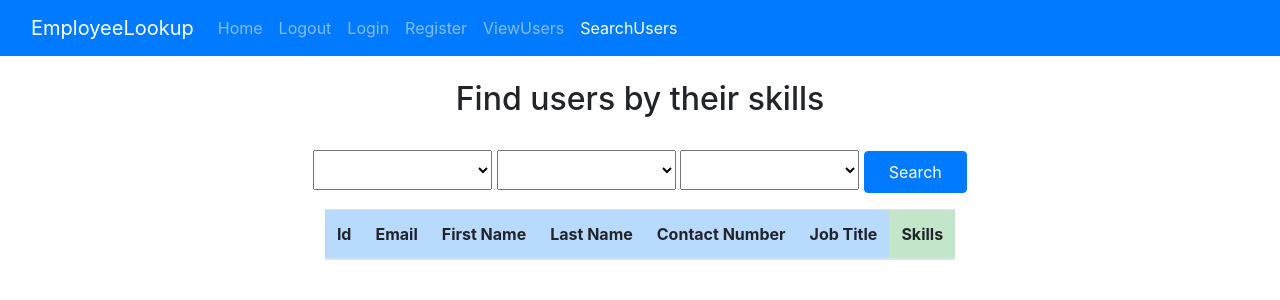
After one commit to TriplePP/EmployeeLookUp, a Flask app: page /search-users in a window 1280 px wide. The commit adds this page. Shown: the top 300 px of the page. Run offline with Flask 3, Linux system fonts and the light colour scheme; a user stored in the database is signed in; lists and menus that the app fills with data are empty; some libraries are stand-ins or nearby versions.

Commit message:
Add completed search user page

```diff
--- a/app.py
+++ b/app.py
@@ -5,5 +5,7 @@ from flask_migrate import Migrate
 app = create_app()
 migrate = Migrate(app, db)
 
+
+
 if __name__ == '__main__':
     app.run(debug=True)
--- a/website/routes.py
+++ b/website/routes.py
@@ -1,12 +1,11 @@
-import json
-
 from flask import Blueprint, render_template, request, redirect, url_for, flash
 from flask_bcrypt import check_password_hash
 from flask_login import login_user, logout_user, login_required, current_user
 
 from website import bcrypt, db
+from website.enums import JobRoles, Skills
 from website.forms import RegistrationForm, LoginForm
-from website.models import User, Job, JobRoles
+from website.models import User, Job
 
 main = Blueprint('main', __name__)
 
@@ -19,7 +18,12 @@ def home():
         user = User.query.filter_by(id=current_user.id).first()
         update_user(user)
         return redirect(url_for('main.home'))
-    return render_template("home.html", user=current_user, job_roles=JobRoles, jobs=Job.query.all(), is_home=True)
+    return render_template("home.html",
+                           user=current_user,
+                           job_roles=JobRoles,
+                           jobs=Job.query.all(),
+                           is_home=True,
+                           skills=Skills)
 
 
 @main.route('/register', methods=['GET', 'POST'])
@@ -28,9 +32,6 @@ def register():
     if request.method == "POST":
         if form.is_submitted():
             existing_user = User.query.filter_by(email=form.email.data).first()
-            job_title = request.form['job_title']
-            job = Job.query.filter_by(title=job_title).first()
-            job_id = job.id
             if existing_user:
                 flash('Email already registered', 'error')
                 return redirect(url_for('main.register'))
@@ -73,7 +74,7 @@ def logout():
 
 
 # The create job and delete job routes were created to add and delete jobs via the command line.
-# They are not for the user.
+# They are not for the use and will be removed in the final project
 @main.route('/create-job', methods=['POST'])
 def create_job():
     data = request.get_json()
@@ -101,12 +102,36 @@ def delete_job():
 
 
 @main.route('/view-users', methods=['GET', 'POST'])
-def admin_tasks():
+def view_users():
     if not current_user.is_admin:
         flash('Please log in as an administrator to view this page', 'error')
         return redirect(url_for('main.login'))
+    return render_template('view-users.html', users=User.query.all())
 
-    return render_template('view-users.html', users=User.query.all())
+
+@main.route('/search-users', methods=['GET', 'POST'])
+def search_users():
+    if not current_user.is_admin:
+        flash('Please log in as an administrator to view this page', 'error')
+        return redirect(url_for('main.login'))
+    if request.method == "POST":
+        # Using a ternary operator here to convert null values to empty strings
+        skill_1 = request.form['skill_1'] if request.form['skill_1'] else ''
+        skill_2 = request.form['skill_2'] if request.form['skill_2'] else ''
+        skill_3 = request.form['skill_3'] if request.form['skill_3'] else ''
+        filtered_users = []
+        for user in User.query.all():
+            # The skills above can be null values and the __contains__ method below will return true
+            # This allows the user to leave empty fields in the search
+            if (user.__str__().__contains__(skill_1) and
+                    user.__str__().__contains__(skill_2) and
+                    user.__str__().__contains__(skill_3)):
+                filtered_users.append(user)
+        if filtered_users.__len__() == 0:
+            flash('Sorry there are no users with those skills', category='error')
+        else:
+            return render_template('search-users.html', skills=Skills, users=filtered_users)
+    return render_template('search-users.html', skills=Skills)
 
 
 @main.route('/view-record/<int:user_id>/update', methods=['GET', 'POST'])
@@ -115,28 +140,21 @@ def view_record(user_id: int):
     if request.method == "POST":
         update_user(user)
         return redirect(url_for('main.view_record', user_id=user_id))
-    return render_template("home.html", user=user, job_roles=JobRoles, jobs=Job.query.all(), is_home=False)
+    return render_template("home.html",
+                           user=user,
+                           job_roles=JobRoles,
+                           jobs=Job.query.all(),
+                           is_home=False,
+                           skills=Skills)
 
 
 def update_user(user):
-    print(user)
-    print("TEST")
-    print(request)
-    print(request.form)
-    print(request.form['last_name'])
-    new_first_name = request.form['first_name']
-    new_last_name = request.form['last_name']
-    new_email = request.form['email']
-    new_contact_number = request.form['contact_number']
+    user_fields = ['first_name', 'last_name', 'email', 'contact_number', 'skill_1', 'skill_2', 'skill_3']
+    for field in user_fields:
+        new_value = request.form[field]
+        if new_value:
+            setattr(user, field, new_value)
     job_title = request.form['job_title']
-    if new_first_name:
-        user.first_name = new_first_name
-    if new_last_name:
-        user.last_name = new_last_name
-    if new_email:
-        user.email = new_email
-    if new_contact_number:
-        user.contact_number = new_contact_number
     if job_title:
         job = Job.query.filter_by(job_title=job_title).first()
         job_id = job.id
--- a/website/templates/base.html
+++ b/website/templates/base.html
@@ -31,7 +31,7 @@
                     <a {% block home %}class="nav-link active"{% endblock %} href="/">Home</a>
                 </li>
                 <li class="nav-item">
-                    <a class="nav-link" href="/login">Logout</a>
+                    <a class="nav-link" href="/logout">Logout</a>
                 </li>
                 <li class="nav-item">
                     <a {% block login %}class="nav-link"{% endblock %} href="/login">Login</a>
@@ -41,6 +41,9 @@
                 </li>
                 <li class="nav-item">
                     <a {% block admin %}class="nav-link"{% endblock %} href="/view-users">ViewUsers</a>
+                </li>
+                <li class="nav-item">
+                    <a {% block search_users %}class="nav-link"{% endblock %} href="/search-users">SearchUsers</a>
                 </li>
             </ul>
         </div>
--- /dev/null
+++ b/website/templates/search-users.html
@@ -0,0 +1,87 @@
+{% extends "base.html" %}
+{% block title %}Admin{% endblock %}
+{% block search_users %}class="nav-link active"{% endblock %}
+{% block home %}class="nav-link"{% endblock %}
+
+{% block content %}
+
+    <h2 class="text-center p-4">Find users by their skills</h2>
+    <form method="POST" action="/search-users" class="container text-center">
+        <select class="form-select py-2" name="skill_1" id="skill_1">
+            <option selected></option>
+            <option>{{ skills.JAVA.value }}</option>
+            <option>{{ skills.PYTHON.value }}</option>
+            <option>{{ skills.TYPESCRIPT.value }}</option>
+            <option>{{ skills.AWS.value }}</option>
+            <option>{{ skills.GIT.value }}</option>
+            <option>{{ skills.CUSTOMER_SERVICE.value }}</option>
+            <option>{{ skills.PROJECT_MANAGEMENT.value }}</option>
+            <option>{{ skills.GRAPHIC_DESIGN.value }}</option>
+            <option>{{ skills.PHOTOGRAPHY.value }}</option>
+            <option>{{ skills.DATA_ANALYTICS.value }}</option>
+        </select>
+        <select class="form-select py-2" name="skill_2" id="skill_2">
+            <option selected></option>
+            <option>{{ skills.JAVA.value }}</option>
+            <option>{{ skills.PYTHON.value }}</option>
+            <option>{{ skills.TYPESCRIPT.value }}</option>
+            <option>{{ skills.AWS.value }}</option>
+            <option>{{ skills.GIT.value }}</option>
+            <option>{{ skills.CUSTOMER_SERVICE.value }}</option>
+            <option>{{ skills.PROJECT_MANAGEMENT.value }}</option>
+            <option>{{ skills.GRAPHIC_DESIGN.value }}</option>
+            <option>{{ skills.PHOTOGRAPHY.value }}</option>
+            <option>{{ skills.DATA_ANALYTICS.value }}</option>
+        </select>
+        <select class="form-select py-2" name="skill_3" id="skill_3">
+            <option selected></option>
+            <option>{{ skills.JAVA.value }}</option>
+            <option>{{ skills.PYTHON.value }}</option>
+            <option>{{ skills.TYPESCRIPT.value }}</option>
+            <option>{{ skills.AWS.value }}</option>
+            <option>{{ skills.GIT.value }}</option>
+            <option>{{ skills.CUSTOMER_SERVICE.value }}</option>
+            <option>{{ skills.PROJECT_MANAGEMENT.value }}</option>
+            <option>{{ skills.GRAPHIC_DESIGN.value }}</option>
+            <option>{{ skills.PHOTOGRAPHY.value }}</option>
+            <option>{{ skills.DATA_ANALYTICS.value }}</option>
+        </select>
+
+
+        <button type="submit" class="btn btn-primary px-4 py-2 mx-auto">Search</button>
+    </form>
+    <div class="row justify-content-center p-3">
+        <div class="col-auto">
+            <table class="table table-hover table-responsive">
+                <thead>
+                <tr>
+                    <th class="table-primary">Id</th>
+                    <th class="table-primary">Email</th>
+                    <th class="table-primary">First Name</th>
+                    <th class="table-primary">Last Name</th>
+                    <th class="table-primary">Contact Number</th>
+                    <th class="table-primary">Job Title</th>
+                    <th colspan="3" class="text-center table-success">Skills</th>
+                </tr>
+                </thead>
+                <tbody>
+                {% for user in users %}
+                    <tr class="cursor-pointer">
+                        <td>{{ user.id }}</td>
+                        <td><a href="{{ url_for('main.view_record', user_id=user.id) }}">{{ user.email }}</a></td>
+                        <td>{{ user.first_name }}</td>
+                        <td>{{ user.last_name }}</td>
+                        <td>{{ user.contact_number }}</td>
+                        <td>{{ user.skill_1 }}</td>
+                        <td>{{ user.skill_2 }}</td>
+                        <td>{{ user.skill_3 }}</td>
+                        <td>{{ user.job.job_title }}</td>
+                    </tr>
+                {% endfor %}
+                </tbody>
+            </table>
+        </div>
+    </div>
+
+
+{% endblock %}
--- a/website/templates/view-users.html
+++ b/website/templates/view-users.html
@@ -10,7 +10,7 @@
         <table class="table table-hover w-50 mx-auto">
             <thead>
             <tr class="table-primary">
-                <th >Id</th>
+                <th>Id</th>
                 <th>Email</th>
                 <th>First Name</th>
                 <th>Last Name</th>
@@ -22,11 +22,11 @@
             {% for user in users %}
                 <tr class="cursor-pointer">
                     <td>{{ user.id }}</td>
-                    <td><a  href="{{ url_for('main.view_record', user_id=user.id) }}">{{ user.email }}</a></td>
+                    <td><a href="{{ url_for('main.view_record', user_id=user.id) }}">{{ user.email }}</a></td>
                     <td>{{ user.first_name }}</td>
                     <td>{{ user.last_name }}</td>
                     <td>{{ user.contact_number }}</td>
-                    <td>Job goes here</td>
+                    <td>{{ user.job.job_title }}
                 </tr>
             {% endfor %}
             </tbody>
```
Also changed, not shown: website/enums.py (added, +27 -0 lines), website/forms.py (+7 -2 lines), website/models.py (+11 -16 lines), website/templates/home.html (+75 -19 lines), instance/database.db.
